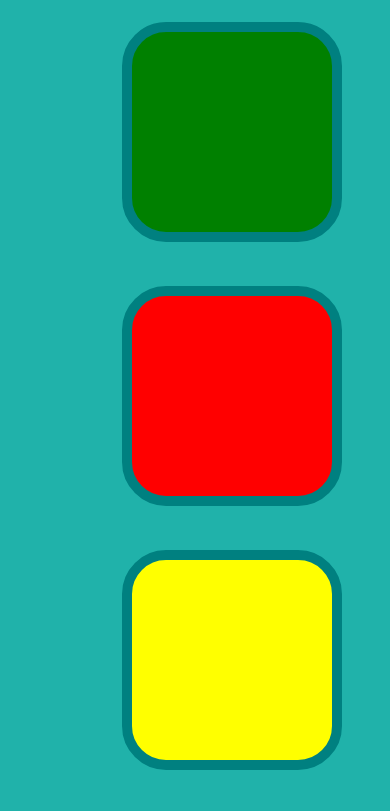
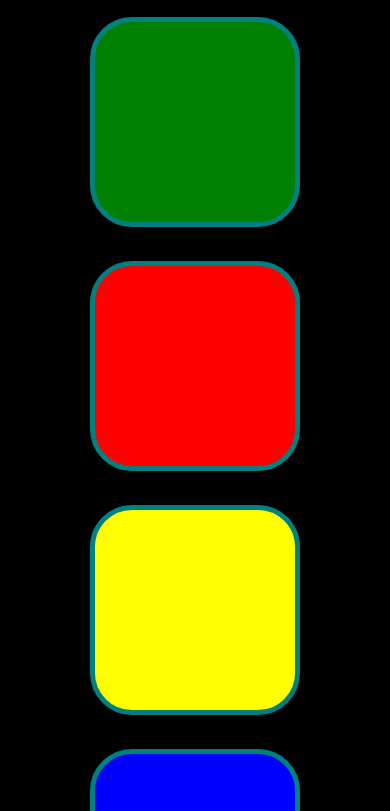
Before and after one commit to AlejoMl1/SimonGame, a plain HTML site: page index.html in a window 390 px wide. Shown: the part 227-1038 px from the top of the page. Drawn offline with nearby package versions, Linux system fonts and the light colour scheme.

Commit message:
Add files via upload

```diff
--- a/styles.css
+++ b/styles.css
@@ -1,7 +1,23 @@
 body {
   text-align: center;
-  background-color: #20B2AA;
+  background-color: black;
 }
+
+
+@media only screen and (max-width: 768px) {
+  .container {
+    display: inline-block;
+    margin: 5px;
+    height: 10px;
+
+    width: 10px;
+  }
+
+  body {
+    background-color: black;
+  }
+}
+
 
 #level-title {
   font-family: 'Press Start 2P', cursive;
@@ -12,17 +28,17 @@ body {
 
 .container {
   display: block;
-  width: 50%;
+  width: 100%;
   margin: auto;
 
 }
 
 .btn {
-  margin: 20px;
+  margin: 15px;
   display: inline-block;
   height: 200px;
   width: 200px;
-  border: 10px solid #008080;
+  border: 5px solid #008080;
   border-radius: 20%;
 }
 
```
